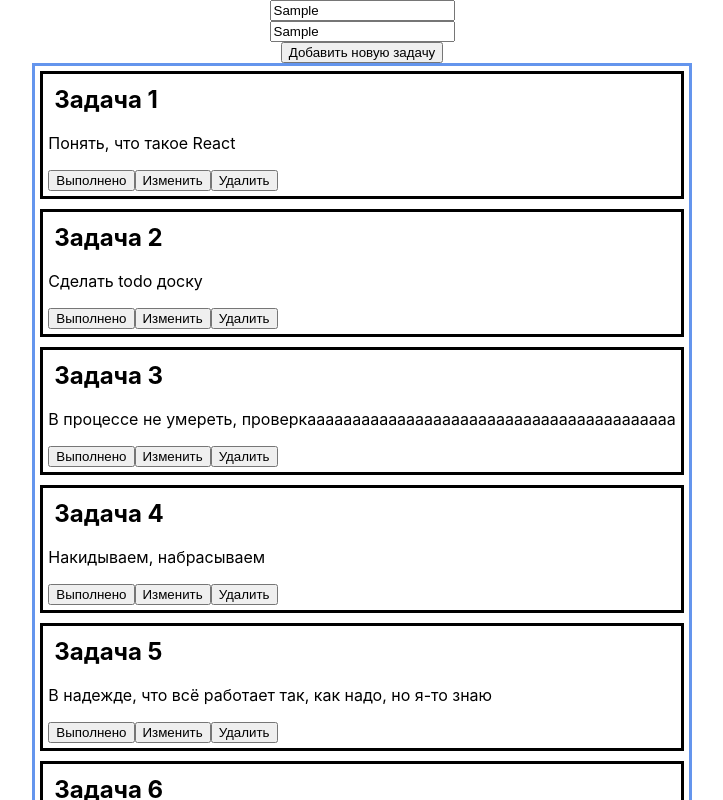
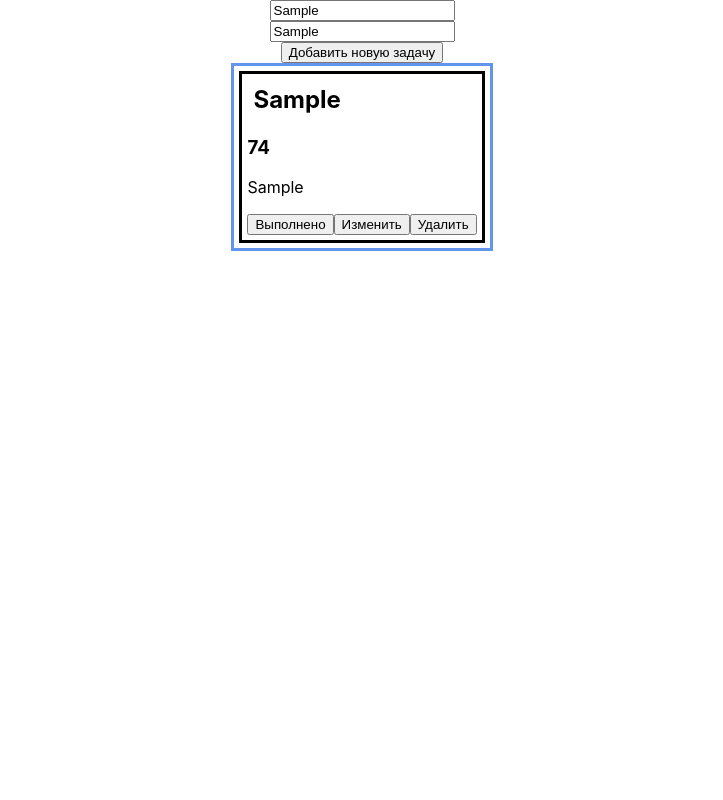
Before and after one commit to Smog342/todo-react, a React (Create React App) app: page / in a window 1280 px wide. Both pictures are taken after typing "Sample", "Sample" into the empty fields and a click on the button "Добавить новую задачу". Shown: the top 800 px of the page, without its empty margins (278-1001 px from the left). Built offline with nearby package versions, Linux system fonts and the light colour scheme.

Commit message:
addition deletion

```diff
--- a/src/App.css
+++ b/src/App.css
@@ -12,6 +12,10 @@
   border-style: solid;
   padding: 5px;
   margin: 5px;
+}
+
+.Task-completed{
+  border-color: greenyellow;
 }
 
 .Task-header{
--- a/src/App.js
+++ b/src/App.js
@@ -3,36 +3,38 @@ import './App.css';
 import Task from './components/task';
 import Board from './components/board';
 import { useState } from 'react';
+import InputField from './components/inputField';
 
 function App() {
 
-  const [tasks, setTasks] = useState([{title: "Задача 1", text: "Понять, что такое React"},
-  {title: "Задача 2", text: "Сделать todo доску"},
-  {title: "Задача 3", text: "В процессе не умереть, проверкааааааааааааааааааааааааааааааааааааааааа"},
-  {title: "Задача 4", text: "Накидываем, набрасываем"},
-  {title: "Задача 5", text: "В надежде, что всё работает так, как надо, но я-то знаю"},
-  {title: "Задача 6", text: "Ещё чуть-чуть"}])
+  const [tasks, setTasks] = useState([])
 
-  const [newTitle, setNewTitle] = useState('');
-  const [newText, setNewText] = useState('');
+  function addTask(title, text){
 
-  function addTask(){
+    let newTask = {id: Math.round(Math.random()*1000), title: title, text: text, completed: false};
 
-    let newTask = {title: newTitle, text: newText};
+    setTasks([...tasks, newTask])
 
-    let tasksCopy = [...tasks];
-    tasksCopy.push(newTask);
+  }
 
-    setTasks(tasksCopy);
+  function removeTask(id){
+
+    setTasks([...tasks.filter((task) => (task.id !== id))]);
+
+  }
+
+  function completeTask(id){
+
+    setTasks([...tasks.map(
+      (task) => (task.id === id ? {...task, completed: !task.completed} : {...task})
+      )])
 
   }
 
   return (
     <div className='App'>
-      <input type='text' value={newTitle} onChange={(e) => {setNewTitle(e.target.value)}}></input>
-      <input type='text' value={newText} onChange={(e) => {setNewText(e.target.value)}}></input>
-      <button onClick={addTask}>Добавить новую задачу</button>
-      <Board tasks={tasks}></Board>
+      <InputField addTask={addTask}></InputField>
+      <Board tasks={tasks} removeTask={removeTask} completeTask={completeTask}></Board>
     </div>
   );
 }
--- a/src/components/board.jsx
+++ b/src/components/board.jsx
@@ -5,7 +5,7 @@ function Board(props){
     return(
         <div className="Board">
         {props.tasks.map(task =>
-            <Task title={task.title} text={task.text}></Task>)}
+            <Task task={task} removeTask={props.removeTask} completeTask={props.completeTask}></Task>)}
         </div>
     )
 
--- /dev/null
+++ b/src/components/inputField.jsx
@@ -0,0 +1,28 @@
+import { useState } from "react";
+
+function InputField(props){
+
+    const [newTitle, setNewTitle] = useState('');
+    const [newText, setNewText] = useState('');
+
+    function addTask(){
+
+        props.addTask(newTitle, newText);
+
+    }
+
+    return(
+
+        <div className="App">
+            <input type='text' value={newTitle} onChange={(e) => {setNewTitle(e.target.value)}}></input>
+
+            <input type='text' value={newText} onChange={(e) => {setNewText(e.target.value)}}></input>
+
+            <button onClick={addTask}>Добавить новую задачу</button>
+        </div>
+
+    )
+
+}
+
+export default InputField
--- a/src/components/task.jsx
+++ b/src/components/task.jsx
@@ -1,14 +1,23 @@
 function Task(props){
 
+    function completeTask(){
 
+        props.completeTask(props.task.id);
+
+    }
+
+    function removeTask(){
+        props.removeTask(props.task.id);
+    }
 
     return(
-        <div className="Task">
-            <h2 className="Task-header">{props.title}</h2>
-            <p>{props.text}</p>
-            <button onClick={{}}>Выполнено</button>
+        <div className={props.task.completed ? "Task Task-completed" : "Task"}>
+            <h2 className="Task-header">{props.task.title}</h2>
+            <h3>{props.task.id}</h3>
+            <p>{props.task.text}</p>
+            <button onClick={completeTask}>Выполнено</button>
             <button>Изменить</button>
-            <button>Удалить</button>
+            <button onClick={removeTask}>Удалить</button>
         </div>
     )
 
```
